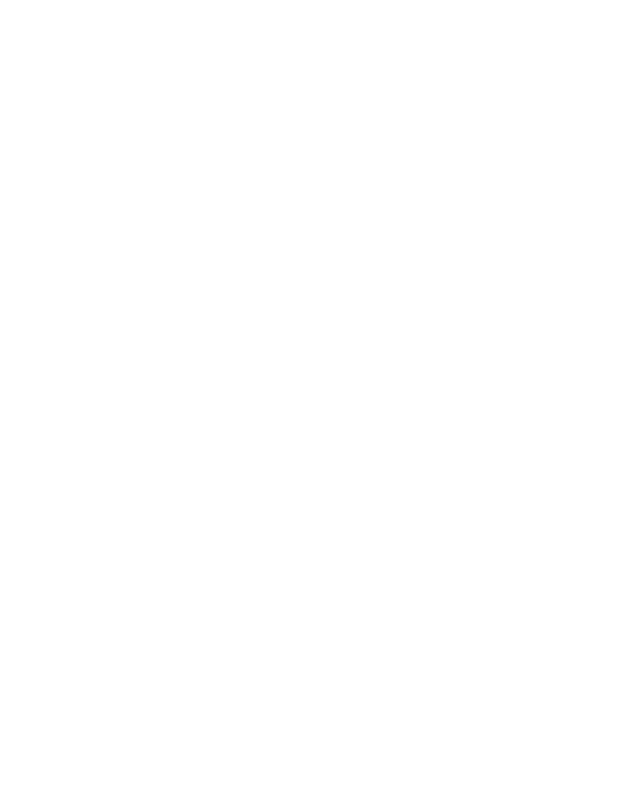
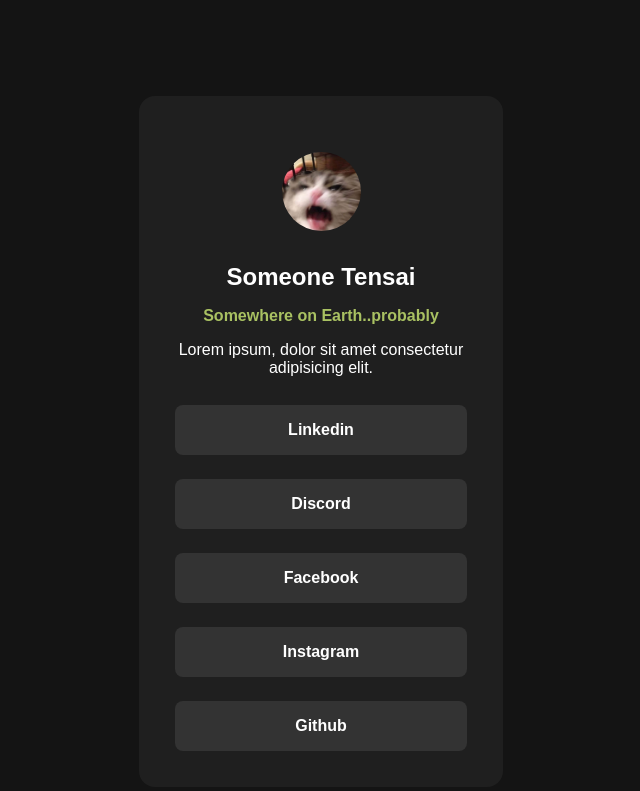
Before and after one commit to Irenity0/social-links-profile, a plain HTML site: page index.html in a window 1280 px wide. Shown: the whole page, without its empty margins (319-959 px from the left). Drawn offline with Linux system fonts and the light colour scheme.

Commit message:
desktop version done

```diff
--- a/index.html
+++ b/index.html
@@ -7,6 +7,22 @@
     <link rel="stylesheet" href="style.css">
 </head>
 <body>
-    <main></main>
+    <main>
+        <div class="card">
+            <div class="icon d-f">
+                <img src="avatar.jpeg" alt="">
+            </div>
+            <h1 class="title">Someone Tensai</h1>
+            <h3 class="address green">Somewhere on Earth..probably</h3>
+            <p>Lorem ipsum, dolor sit amet consectetur adipisicing elit.</p>
+            <div class="links-container d-f">
+                <a href="#" class="link">Linkedin</a>
+                <a href="#" class="link">Discord</a>
+                <a href="#" class="link">Facebook</a>
+                <a href="#" class="link">Instagram</a>
+                <a href="#" class="link">Github</a>
+            </div>
+        </div>
+    </main>
 </body>
 </html>
--- a/style.css
+++ b/style.css
@@ -0,0 +1,56 @@
+body {
+    background-color: #141414;
+    color: white;
+    font-family: sans-serif;
+    text-align: center;
+}
+
+.card {
+    background-color: #1f1f1f;
+    width: 25%;
+    margin: 6rem auto;
+    border-radius: 1rem;
+    padding: 1.5rem;
+}
+
+.d-f {
+    display: flex;
+}
+
+.green {
+    color: #a9c162;
+}
+
+.icon {
+    width: auto;
+    justify-content: center;
+}
+
+.icon > img {
+    margin: 2rem 0 1rem 0;
+    width: 25%;
+    border-radius: 50px;
+}
+
+.title {
+    font-size: 1.5rem;
+}
+
+.address {
+    font-size: 1rem;
+}
+
+.links-container {
+    flex-direction: column;
+    justify-content: center;
+}
+
+.link {
+    font-weight: bold;
+    border-radius: 0.5rem;
+    background-color: #333333;
+    color: white;
+    text-decoration: none;
+    margin: .75rem;
+    padding: 1rem 2rem;
+}
```
